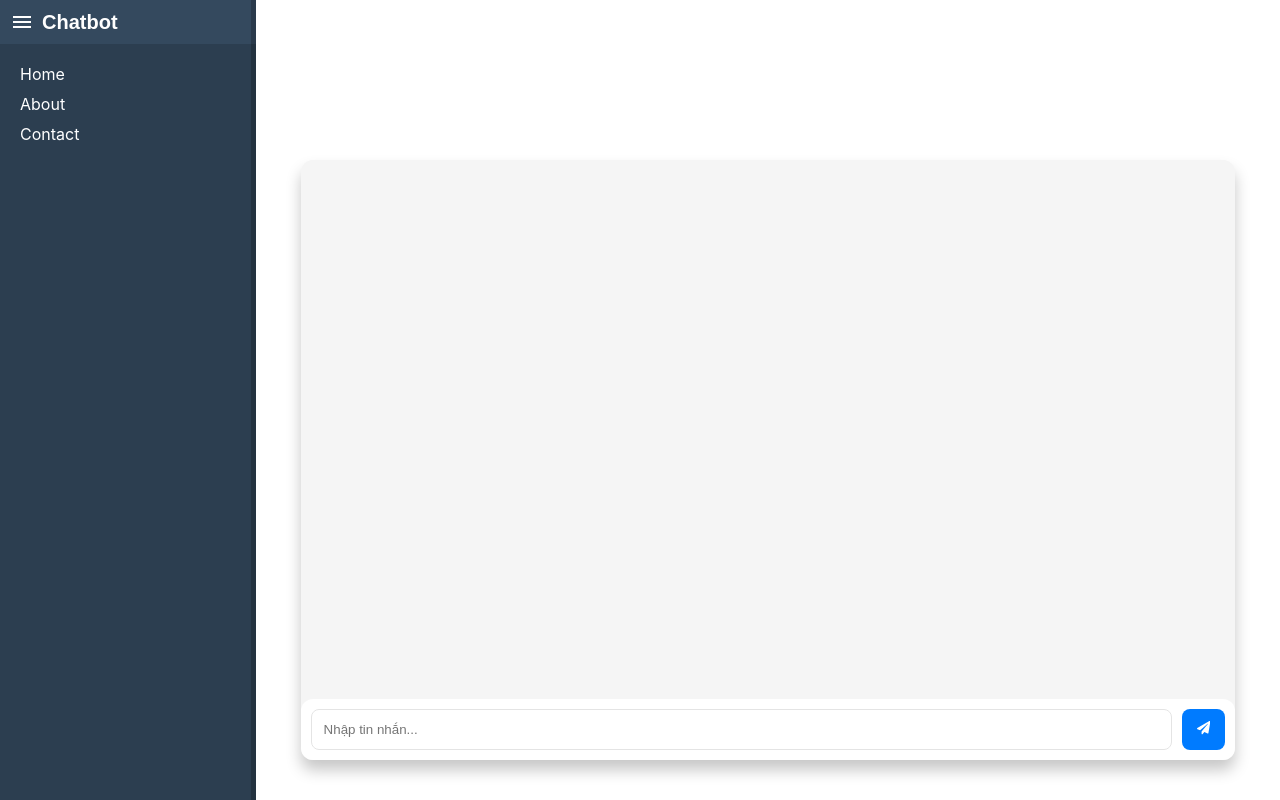
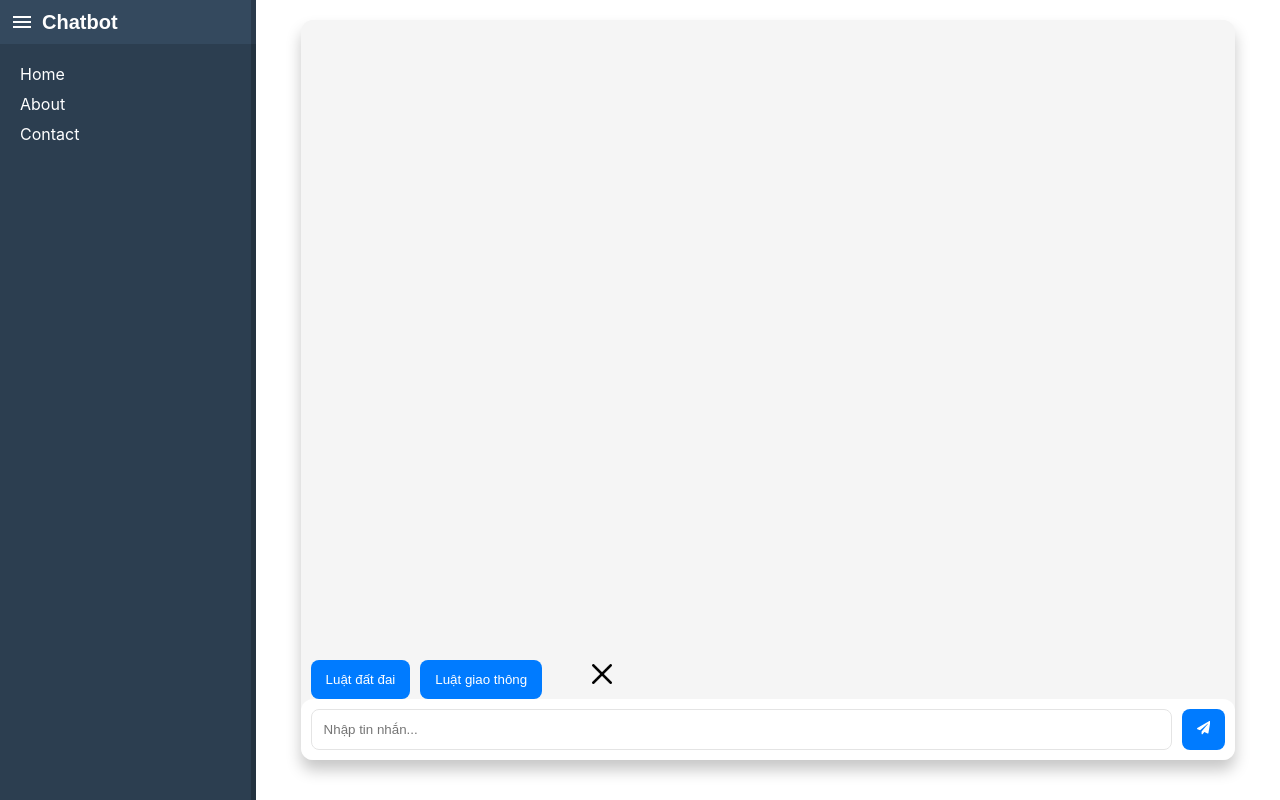
Before and after one commit to cuongtr-an/dify_AI, a React (Create React App) app: page / in a window 1280 px wide. Built offline with nearby package versions, Linux system fonts and the light colour scheme.

Commit message:
add options

```diff
--- a/src/App.css
+++ b/src/App.css
@@ -5,7 +5,7 @@
   flex-direction: column;
   justify-content: space-between;
   width: 95%;
-  height: 600px;
+  height: 100%;
   /* border: 2px solid #ddd; */
   border-radius: 12px;
   box-shadow: 0px 10px 15px #c7c7c7;
@@ -92,7 +92,25 @@
   background-color: #0056d2;
   box-shadow: 0px 4px 8px rgba(0, 0, 0, 0.2);
 }
+.options button {
+  background-color: #007bff;
+  border: none;
+  padding: 12px 15px;
+  color: white;
+  cursor: pointer;
+  border-radius: 8px;
+  margin-left: 10px;
+  transition: background-color 0.3s ease, box-shadow 0.3s ease;
+}
+.options img{
+  max-height: 20px;
+  margin-left: 50px;
 
+}
+.options button:hover {
+  background-color: #0056d2;
+  box-shadow: 0px 4px 8px rgba(0, 0, 0, 0.2);
+}
 h1 {
   text-align: center;
   margin-bottom: 20px;
--- a/src/components/Chatbot.jsx
+++ b/src/components/Chatbot.jsx
@@ -1,143 +1,186 @@
 import React, { useState, useEffect, useRef } from "react";
-//import axios from "axios";
-import { marked } from 'marked';
-import { FaPaperPlane } from "react-icons/fa";
+// import axios from "axios"; // Không sử dụng axios, thay vào đó dùng fetch để gửi request
+import { marked } from 'marked'; // Dùng thư viện 'marked' để chuyển Markdown thành HTML
+import { FaPaperPlane } from "react-icons/fa"; // Dùng biểu tượng máy bay giấy cho nút gửi tin nhắn
+import img from '../utils/image.png'
 
 const Chatbot = () => {
-    const [messages, setMessages] = useState([]);
-    const [input, setInput] = useState("");
-    const chatEndRef = useRef(null);
-    const [isLoading, setIsLoading] = useState(false); // Trạng thái loading
+    // Khai báo các state để quản lý các giá trị trong component
+    const [messages, setMessages] = useState([]); // Lưu trữ các tin nhắn (user và bot)
+    const [input, setInput] = useState(""); // Lưu trữ nội dung người dùng nhập vào
+    const chatEndRef = useRef(null); // Dùng để tự động cuộn đến tin nhắn cuối
+    const [isLoading, setIsLoading] = useState(false); // Trạng thái để kiểm soát khi bot đang trả lời
+    const [option, setOption] = useState({
+        'apikey': 'Bearer app-VpoH2NIiDdqni8nBtxAdN2vI',
+    },);
+    const [display, setDisplay] = useState('true')
+
     const parseMarkdown = (text) => {
-        // Chuyển đổi Markdown thành HTML
+        // Hàm này dùng để chuyển đổi văn bản Markdown thành HTML
         return marked(text);
     };
 
+    // Dùng useEffect để tự động cuộn xuống tin nhắn cuối cùng mỗi khi messages thay đổi
     useEffect(() => {
         chatEndRef.current?.scrollIntoView({ behavior: "smooth" });
     }, [messages]);
 
+    // Hàm gửi tin nhắn đến server (chatbot)
     const sendMessage = async () => {
-        if (input.trim() === "") return;
+        if (input.trim() === "") return; // Nếu không có input, không gửi gì
 
-        setIsLoading(true); // Bắt đầu loading
+        setIsLoading(true); // Đánh dấu bắt đầu trạng thái loading
 
-        const userMessage = { sender: "user", text: input };
+        const userMessage = { sender: "user", text: input }; // Tạo đối tượng tin nhắn của người dùng
 
-        // Thêm tin nhắn người dùng trước khi gửi request
+        // Thêm tin nhắn người dùng vào trước khi gửi request
         setMessages((prev) => [...prev, userMessage]);
 
         try {
+            // Gửi request đến API của chatbot
             const response = await fetch("https://api.dify.ai/v1/chat-messages", {
                 method: "POST",
                 headers: {
-                    'Authorization': "Bearer app-L9BFBUekUi4iNqSMMINlYvv8", // Thay bằng API Key của bạn
+                    'Authorization': option.apikey, // Thay bằng API Key của bạn
                     'Content-Type': 'application/json',
                 },
                 body: JSON.stringify({
                     "inputs": {},
-                    "query": input,
-                    "response_mode": "streaming",
-                    "conversation_id": "",
-                    "user": "test-react-app",
+                    "query": input, // Truyền câu hỏi người dùng gửi vào
+                    "response_mode": "streaming", // Cấu hình chế độ phản hồi streaming
+                    "conversation_id": "", // Nếu có conversation_id, có thể thêm vào đây
+                    "user": "test-react-app", // ID người dùng
                     "files": [
                         {
                             "type": "image",
                             "transfer_method": "remote_url",
-                            "url": "https://cloud.dify.ai/logo/logo-site.png"
+                            "url": "https://cloud.dify.ai/logo/logo-site.png" // Thêm hình ảnh vào tin nhắn
                         }
                     ]
                 })
             });
 
-            setInput("");
+            setInput(""); // Sau khi gửi xong, làm rỗng input của người dùng
 
-            const reader = response.body.getReader();
-            const decoder = new TextDecoder();
-            let accumulatedText = ""; // Lưu trữ câu trả lời đã ghép
+            const reader = response.body.getReader(); // Đọc phản hồi streaming từ API
+            const decoder = new TextDecoder(); // Dùng để giải mã chuỗi bytes thành string
+            let accumulatedText = ""; // Biến này lưu trữ văn bản trả lời từ chatbot
 
-            // Thêm botMessage rỗng để cập nhật theo thời gian thực
+            // Thêm botMessage rỗng vào danh sách tin nhắn, sau đó cập nhật nó sau khi nhận được câu trả lời từ API
             let botMessageIndex;
             setMessages((prev) => {
                 const newBotMessage = { sender: "bot", text: "" };
-                botMessageIndex = prev.length; // Lưu vị trí của botMessage
+                botMessageIndex = prev.length; // Lưu chỉ mục của tin nhắn bot
                 return [...prev, newBotMessage];
             });
 
-            // Đọc từng chunk của response stream
+            // Đọc từng chunk dữ liệu từ phản hồi streaming
             while (true) {
-                const { done, value } = await reader.read();
-                if (done) break;
+                const { done, value } = await reader.read(); // Đọc từng chunk
+                if (done) break; // Nếu hết dữ liệu, thoát khỏi vòng lặp
 
                 // Giải mã chunk thành chuỗi văn bản
                 const chunk = decoder.decode(value);
 
-                // Tách từng dòng dữ liệu
+                // Tách từng dòng dữ liệu (mỗi dòng chứa một phần câu trả lời)
                 const lines = chunk.split("\n").filter(line => line.trim() !== "");
 
-                // Xử lý từng dòng dữ liệu
+                // Xử lý từng dòng dữ liệu (tìm các câu trả lời và ghép lại)
                 lines.forEach(line => {
-                    if (line.startsWith("data: ")) {
-                        const jsonString = line.replace("data: ", "");
+                    if (line.startsWith("data: ")) { // Tìm dòng bắt đầu với 'data: '
+                        const jsonString = line.replace("data: ", ""); // Loại bỏ 'data: '
                         try {
-                            const jsonData = JSON.parse(jsonString);
+                            const jsonData = JSON.parse(jsonString); // Chuyển chuỗi JSON thành đối tượng
                             if (jsonData.answer) {
                                 accumulatedText += jsonData.answer; // Ghép nối đoạn `answer`
 
-                                // const cleanedText = accumulatedText.replace(/\n\s*\n/g, '\n');
-                                // Cập nhật câu trả lời trên giao diện
+                                // Cập nhật lại tin nhắn của bot theo thời gian thực
                                 setMessages((prev) => {
                                     const updatedMessages = [...prev];
                                     updatedMessages[botMessageIndex] = {
                                         ...updatedMessages[botMessageIndex],
-                                        text: accumulatedText
+                                        text: accumulatedText // Cập nhật text của bot
                                     };
                                     return updatedMessages;
                                 });
                             }
                         } catch (error) {
-                            console.error("Lỗi khi parse JSON: ", error);
+                            console.error("Lỗi khi parse JSON: ", error); // Nếu có lỗi khi parse JSON
                         }
                     }
                 });
             }
         } catch (error) {
-            console.error("Error:", error);
-            const errorMessage = { sender: "bot", text: "Xin lỗi, có lỗi xảy ra!" };
-            setMessages((prev) => [...prev, errorMessage]);
+            console.error("Error:", error); // Xử lý lỗi nếu có
+            const errorMessage = { sender: "bot", text: "Xin lỗi, có lỗi xảy ra!" }; // Tin nhắn lỗi từ bot
+            setMessages((prev) => [...prev, errorMessage]); // Thêm tin nhắn lỗi vào
         }
-        setIsLoading(false); // Kết thúc loading
+        setIsLoading(false); // Kết thúc trạng thái loading
     };
+
+    // Hàm để xử lý khi người dùng chọn một tùy chọn
+    const handleOptionSelect = (option) => {
+        // setShowOptions(false); // Ẩn các tùy chọn khi người dùng chọn
+        setOption(option); // Đặt lựa chọn người dùng vào input
+        console.log(option)
+        setDisplay("none")
+
+    };
+
+    const options = [
+
+        {
+            'name': 'Luật đất đai',
+            'apikey': 'Bearer app-VpoH2NIiDdqni8nBtxAdN2vI',
+        }
+        , {
+            'name': 'Luật giao thông',
+            'apikey': 'Bearer app-L9BFBUekUi4iNqSMMINlYvv8',
+        }
+    ]
 
     return (
         <div className="chat-container">
             <div className="chat-box">
-                {/* {messages.map((msg, index) => (
-                    <div key={index} className={`message ${msg.sender}`}>
-                        {msg.text}
-                    </div>
-                ))} */}
+                {/* Hiển thị các tin nhắn, và parse Markdown nếu có */}
                 {messages.map((msg, index) => (
                     <div key={index} className={`message ${msg.sender}`}
                         dangerouslySetInnerHTML={{ __html: parseMarkdown(msg.text) }} />
                 ))}
-                <div ref={chatEndRef} />
+                <div ref={chatEndRef} /> {/* Đảm bảo cuộn xuống tin nhắn cuối */}
             </div>
+
+            <div className="options" style={{display: display}}>
+                {/* Lặp qua mảng options và hiển thị từng nút */}
+                {options.map((option, index) => (
+                    <button key={index} onClick={() => handleOptionSelect(option)}>
+                        {option.name}
+                    </button>
+                ))}
+
+                <img src={img} onClick={() =>setDisplay("none")} />
+            </div>
+
             <div className="input-container">
                 {isLoading ? (
-                    <div className="loading-indicator">Loading ...</div>
+                    <div className="loading-indicator">Loading ...</div> // Hiển thị trạng thái loading khi bot đang trả lời
                 ) : (
+                    <>
+
+
                         <>
                             <input
                                 type="text"
                                 value={input}
-                            onChange={(e) => setInput(e.target.value)}
-                            onKeyPress={(e) => e.key === "Enter" && sendMessage()}
+                                onChange={(e) => setInput(e.target.value)} // Cập nhật giá trị input khi người dùng nhập
+                                onKeyPress={(e) => e.key === "Enter" && sendMessage()} // Gửi tin nhắn khi người dùng nhấn Enter
                                 placeholder="Nhập tin nhắn..."
                             />
                             <button onClick={sendMessage}>
-                            <FaPaperPlane />
+                                <FaPaperPlane /> {/* Biểu tượng máy bay giấy để gửi tin nhắn */}
                             </button>
+                        </>
+
                     </>
                 )}
             </div>
```
Also changed, not shown: src/utils/image.png (added). Lines whose indentation alone changed are shown as unchanged.
